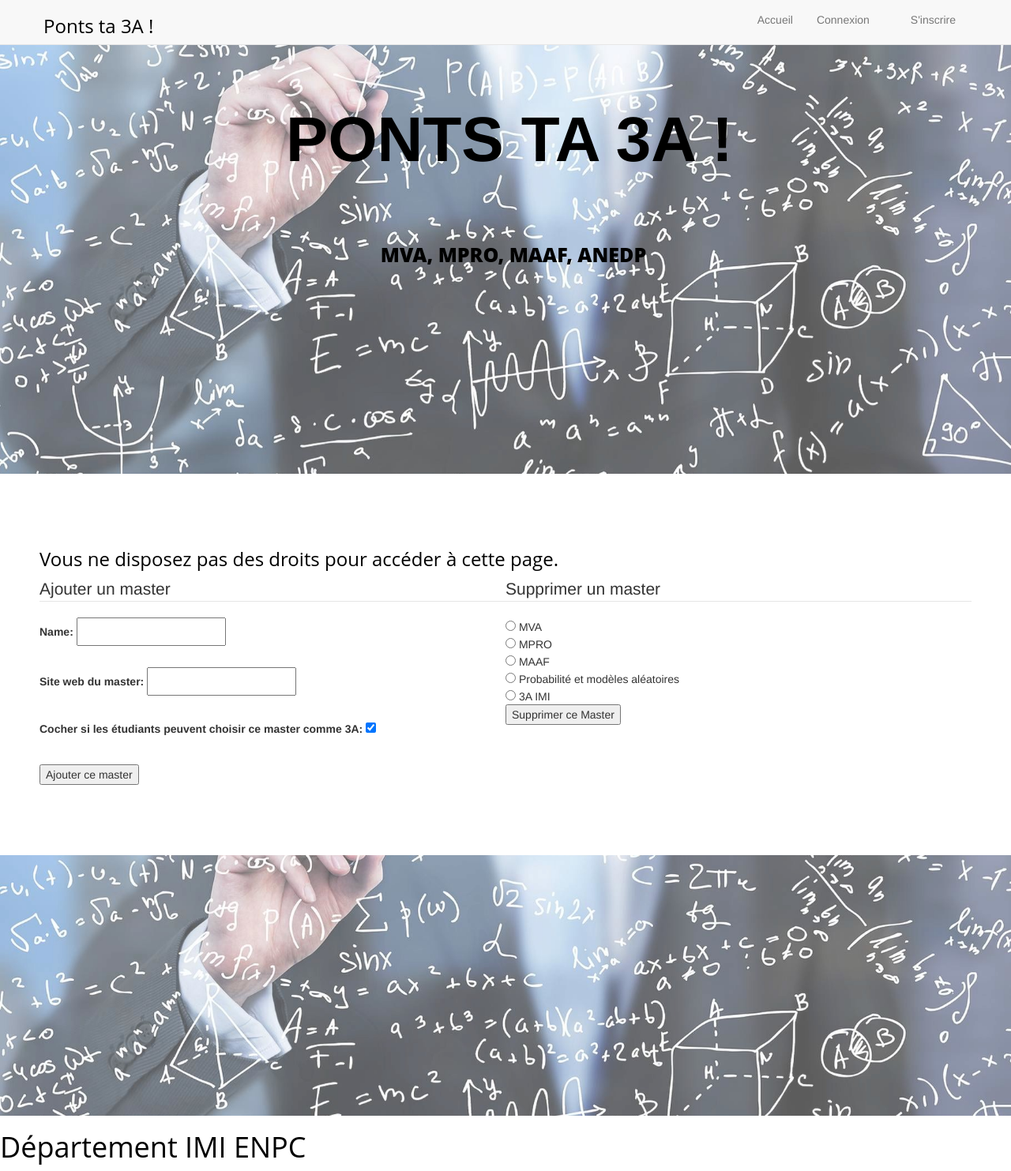
After one commit to enpcquentin/parcoursimi, a Django app: page /parcours/list_masters in a window 1280 px wide. The commit adds this page. Shown: the whole page at 79% size. Run offline with Django 3.2, Linux system fonts and the light colour scheme; data comes from the database, SQL or seed files in the repository; both versions use the stored data as it was after the commit; some libraries are stand-ins or nearby versions.

Commit message:
Gestion des masters possibles pour le département avec le compte super-utilisateur

```diff
--- a/parcours/forms.py
+++ b/parcours/forms.py
@@ -1,7 +1,7 @@
 from django import forms
 from django.contrib.auth.models import User
 from django.contrib.auth.forms import UserCreationForm
-from parcours.models import UserProfile
+from parcours.models import UserProfile, Master
 
 
 class ConnexionForm(forms.Form):
@@ -29,3 +29,14 @@ class UserProfileForm(forms.ModelForm):
     class Meta:
         model = UserProfile
         fields = ('master', 'option')
+
+
+class MasterForm(forms.ModelForm):
+    """ Formulaire de profil """
+    class Meta:
+        model = Master
+        labels = {
+        "website": "Site web du master",
+        "troisa_possible": "Cocher si les étudiants peuvent choisir ce master comme 3A"
+        }
+        fields = ('name', 'website', 'troisa_possible')
--- a/parcours/models.py
+++ b/parcours/models.py
@@ -5,6 +5,7 @@ from django.contrib.auth.models import User
 class Master(models.Model):
     name = models.CharField(max_length=100)
     website = models.URLField()
+    troisa_possible = models.BooleanField(default=1)
     def __str__(self):
         return self.name
 
@@ -18,6 +19,8 @@ class Courses(models.Model):
         ('Fr', 'Vendredi'),
     )
     master = models.ForeignKey(Master, on_delete=models.CASCADE)
+    # l'attribut obligatoire vaut 1 si le cours en question est obligatoire pour le master associé
+    obligatoire = models.BooleanField(default=0)
     title = models.CharField(max_length=100)
     lat = models.FloatField()
     long = models.FloatField()
@@ -28,6 +31,10 @@ class Courses(models.Model):
 
 class Option(models.Model):
     name = models.CharField(max_length=300)
+    nb_cours = models.PositiveSmallIntegerField(default=0)
+    nb_ects_cours = models.FloatField(default=0)
+    nb_projet = models.PositiveSmallIntegerField(default=0)
+    nb_ects_projet = models.FloatField(default=0)
     def __str__(self):
         return self.name
 
--- /dev/null
+++ b/parcours/templates/parcours/list_masters.html
@@ -0,0 +1,92 @@
+{% extends "base.html" %}
+
+{% block titlepage%}  {% endblock %}
+
+{% block content %}
+
+<head>
+<style>
+#bouton {
+	width:200px;
+	height:85px;
+	background:#fafafa;
+	box-shadow:2px 2px 8px #aaa;
+	font:bold 13px Arial;
+	border-radius:50%;
+	color:#555;
+}
+</style>
+<style type="text/css">
+
+#conteneur
+{
+   width:100%;
+   margin-top:20px;
+   padding-bottom:25px;
+   padding-top:5px;
+}
+
+#colonne1
+{
+   width:50%;
+   float:left;
+}
+
+#colonne2
+{
+   width:50%;
+   float:left;
+}
+
+#bas
+{
+   clear:both;
+}
+</style>
+</head>
+
+
+<div id="conteneur">
+	{% if user.is_superuser %}
+   		</br></br>
+		<table border="2" cellpadding="10" cellspacing="2" width="90%" align="center">
+			<tr>
+		       <td align="center" valign="center" COLSPAN=4 > <strong> Liste des masters </strong> </td>
+		   </tr>
+		   {% for obj in masters %}
+		   <tr>
+		      <td align="center" valign="center">{{obj.name}}</td>
+		   </tr>
+		   {% endfor %}
+		</table>
+	{% else %}
+		<h3 aligne="center"> Vous ne disposez pas des droits pour accéder à cette page. </h3>
+	{% endif %}
+    <div id="colonne1">
+		<form id="master_form" method="post" action="{% url 'list_masters' %}"
+		      enctype="multipart/form-data">
+       			<legend>Ajouter un master</legend>
+
+		    {% csrf_token %}
+		    {{ master_form.as_p }}
+
+		    <!-- Provide a button to click to submit the form. -->
+		    <input type="submit" name="submit" value="Ajouter ce master" />
+		</form>
+    </div>
+     <div id="colonne2">
+		<form method="post" >
+				{% csrf_token %}
+   				<fieldset>
+       			<legend>Supprimer un master</legend>
+				{% for obj in masters %}
+				<input type="radio" name="del" value="{{obj.id}}"> {{obj.name}}<br>
+				{% endfor %}
+				<div>
+				<input type="submit" value="Supprimer ce Master"/>
+				</div>
+  			</fieldset>
+		</form>
+    </div>
+</div>
+{% endblock %}
--- a/parcours/urls.py
+++ b/parcours/urls.py
@@ -12,4 +12,5 @@ urlpatterns = [
     path('deconnexion', views.deconnexion, name='deconnexion'),
     path('parcours', views.parcours, name='parcours'),
     path('choix_des_cours', views.choix_des_cours, name='choix_des_cours'),
+    path('list_masters', views.list_masters, name='list_masters'),
 ]
--- a/parcours/views.py
+++ b/parcours/views.py
@@ -2,7 +2,7 @@ from django.http import HttpResponse, HttpResponseRedirect
 from django.shortcuts import render,redirect
 from django.contrib.auth import logout
 from django.contrib.auth import authenticate, login
-from parcours.forms import UserProfileForm, UserForm
+from parcours.forms import UserProfileForm, UserForm, MasterForm
 from parcours.models import Master, UserProfile, Option, Courses
 
 
@@ -21,7 +21,7 @@ def connexion(request):
         if user:
             # on vérifie que le compte courant est valide et actif
             # si c'est le cas, on connecte l'utilisateur
-            if user.is_active and not(user.is_superuser):
+            if user.is_active:
                 login(request, user)
                 return HttpResponseRedirect('/parcours/home')
             else:
@@ -89,3 +89,22 @@ def choix_des_cours(request):
     profile = request.user.userprofile
     cours = Courses.objects.filter(master=profile.master)
     return render(request, 'parcours/choix_des_cours.html',{ 'option' :profile.option, 'master':profile.master, 'cours': cours })
+
+
+
+def list_masters(request):
+    indices=[]
+    if request.method == 'POST':
+        master_form = MasterForm(data=request.POST)
+        if master_form.is_valid():
+            master_form.save()
+        else:
+            print(master_form.errors)
+        indice = request.POST.get('del')
+        if indice != None:
+            Master.delete(Master.objects.get(id=int(indice)))
+    else:
+        master_form = MasterForm()
+    masters = Master.objects.all()
+    return render(request,'parcours/list_masters.html',
+                  {'master_form': master_form, 'masters': masters, 'ind':indices})
--- a/templates/base.html
+++ b/templates/base.html
@@ -31,12 +31,17 @@
                 <ul class="nav navbar-nav navbar-right">
                     <li><a href="{% url 'home' %}" >Accueil</a></li>
 
-                    {% if user.is_authenticated %}
-                    <li><a href="{% url 'parcours' %}" >Parcours</a></li>
-                    <li><a href="{% url 'deconnexion' %}" >Déconnexion</a></li>
+                    {% if user.is_superuser %}
+                        <li><a href="{% url 'list_masters' %}" >Masters</a></li>
+                        <li><a href="{% url 'deconnexion' %}" >Déconnexion</a></li>
                     {% else %}
-                    <li><a href="{% url 'connexion' %}" >Connexion</a></li>
-                    <li><a href="{% url 'inscription' %}" >S'inscrire</a></li>
+                        {% if user.is_authenticated %}
+                        <li><a href="{% url 'parcours' %}" >Parcours</a></li>
+                        <li><a href="{% url 'deconnexion' %}" >Déconnexion</a></li>
+                        {% else %}
+                        <li><a href="{% url 'connexion' %}" >Connexion</a></li>
+                        <li><a href="{% url 'inscription' %}" >S'inscrire</a></li>
+                        {% endif %}
                     {% endif %}
                 </ul>
                 <div class="collapse nav navbar-nav nav-collapse" id="nav-collapse3">
```
Also changed, not shown: db.sqlite3, parcours/migrations/0009_auto_20180526_1358.py (added), parcours/migrations/0010_auto_20180526_1358.py (added), parcours/migrations/0011_auto_20180526_1409.py (added), parcours/migrations/0012_courses_obligatoire.py (added).
